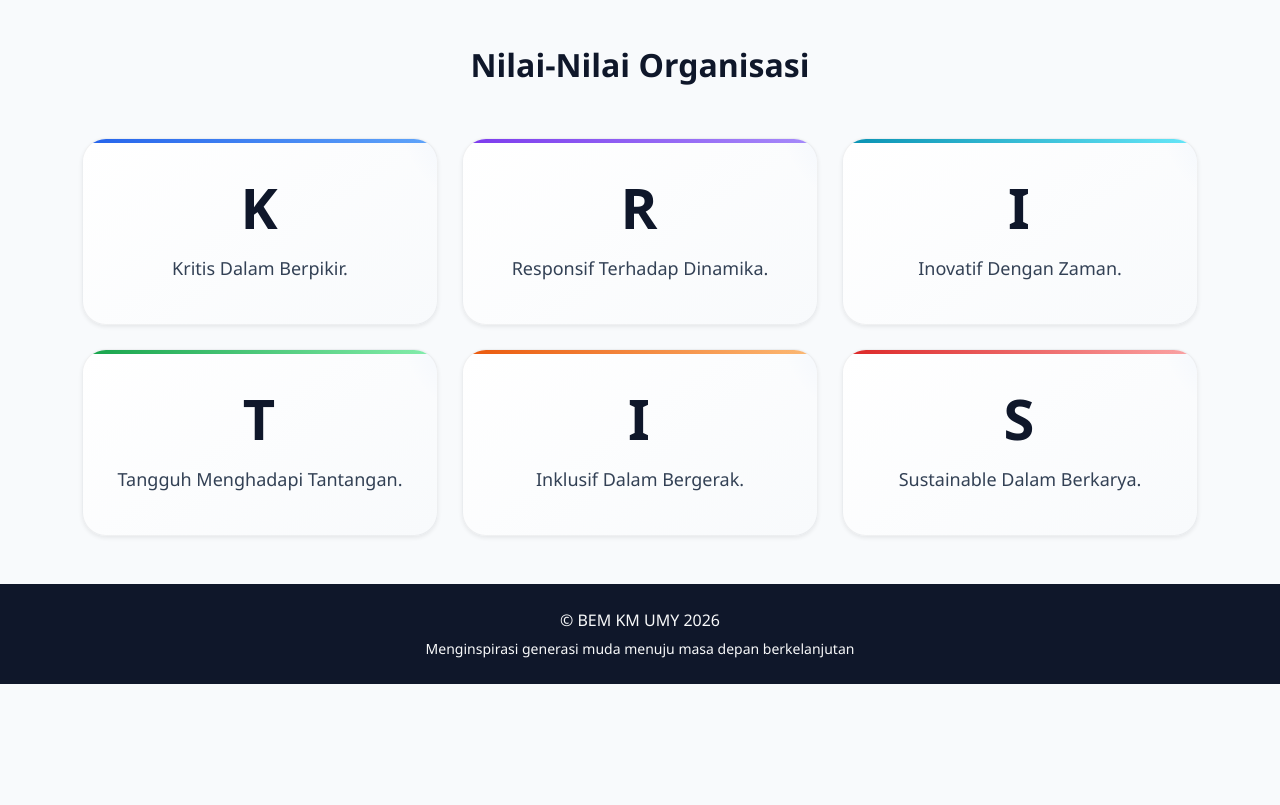
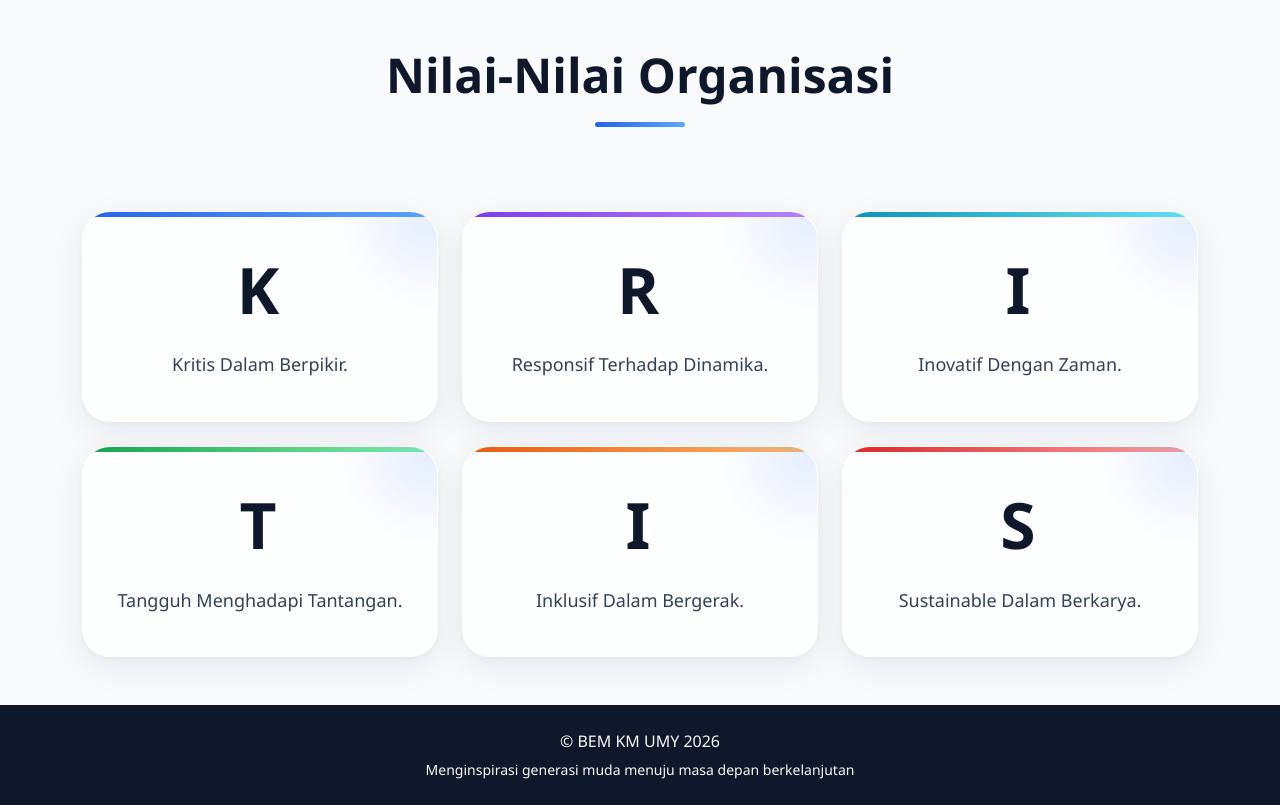
Before and after one commit to indralesmanaagama-eng/BEM-KM-UMY-2026, a plain HTML site: page profil.html in a window 1280 px wide. Shown: the part 802-1607 px from the top of the page. Before the commit the page ends 1486 px from the top, so only its background shows below. Drawn offline with nearby package versions, Linux system fonts and the light colour scheme.

Commit message:
profil.html

```diff
--- a/profil.html
+++ b/profil.html
@@ -74,124 +74,140 @@
             }
         }
 
-        /* Judul Section */
         .section-title {
-            font-weight: 800;
+            font-weight: 900;
             text-align: center;
-            margin-bottom: 30px;
+            margin-bottom: 60px;
+            font-size: 48px;
             color: #0f172a;
+            position: relative;
         }
 
-        /* Kartu Nilai Organisasi */
+        .section-title::after {
+            content: "";
+            width: 90px;
+            height: 5px;
+            background: linear-gradient(90deg, #2563eb, #60a5fa);
+            display: block;
+            margin: 18px auto 0;
+            border-radius: 20px;
+        }
+
+        /* =========================
+           VALUE BOX ESTETIK
+        ========================= */
+
         .value-box {
             position: relative;
             padding: 40px 30px;
-            border-radius: 24px;
-            background: linear-gradient(145deg, #ffffff, #f8fafc);
-            border: 1px solid rgba(15, 23, 42, 0.06);
+            border-radius: 28px;
+            background: rgba(255,255,255,0.75);
+            backdrop-filter: blur(14px);
+            border: 1px solid rgba(255,255,255,0.4);
             box-shadow:
-                0 10px 30px rgba(15, 23, 42, 0.06),
-                0 2px 8px rgba(15, 23, 42, 0.04);
-            transition: all 0.4s ease;
+                0 10px 35px rgba(15,23,42,0.07),
+                0 2px 10px rgba(15,23,42,0.04);
+            transition: all 0.45s ease;
             height: 100%;
             overflow: hidden;
         }
 
-        /* Garis dekoratif atas */
+        /* Glow background */
+        .value-box::after {
+            content: "";
+            position: absolute;
+            width: 180px;
+            height: 180px;
+            border-radius: 50%;
+            top: -80px;
+            right: -80px;
+            background: radial-gradient(circle, rgba(59,130,246,0.12), transparent 70%);
+            z-index: 0;
+        }
+
+        /* garis atas */
         .value-box::before {
             content: "";
             position: absolute;
             top: 0;
             left: 0;
             width: 100%;
-            height: 4px;
-            background: linear-gradient(90deg, #1d4ed8, #3b82f6, #60a5fa);
-        }
-
-        /* Efek glow */
-        .value-box::after {
-            content: "";
-            position: absolute;
-            top: -60%;
-            right: -40%;
-            width: 180px;
-            height: 180px;
-            background: radial-gradient(circle, rgba(59,130,246,0.08), transparent 70%);
-            border-radius: 50%;
-            pointer-events: none;
+            height: 5px;
+            border-radius: 20px;
+            background: linear-gradient(90deg,#2563eb,#60a5fa);
         }
 
         .value-box:hover {
-            transform: translateY(-12px) scale(1.02);
+            transform: translateY(-14px) scale(1.02);
             box-shadow:
-                0 20px 45px rgba(15, 23, 42, 0.10),
-                0 8px 20px rgba(59, 130, 246, 0.08);
+                0 25px 50px rgba(15,23,42,0.12),
+                0 10px 25px rgba(37,99,235,0.10);
         }
 
-        /* Huruf Utama */
+        /* Huruf utama */
         .value-box h2 {
-            font-size: 56px;
-            font-weight: 900;
-            margin-bottom: 18px;
-            color: #0f172a;
-            letter-spacing: 2px;
-            line-height: 1;
             position: relative;
             z-index: 2;
+            font-size: 64px;
+            font-weight: 900;
+            margin-bottom: 20px;
+            color: #0f172a;
+            letter-spacing: 4px;
         }
 
         /* Deskripsi */
         .value-box p {
-            margin: 0;
+            position: relative;
+            z-index: 2;
             font-size: 18px;
-            line-height: 1.7;
+            line-height: 1.8;
             color: #334155;
             font-weight: 500;
-            position: relative;
-            z-index: 2;
+            margin: 0;
         }
 
-        /* Warna berbeda tiap kartu */
-        .row > .col-md-4:nth-child(1) .value-box::before {
-            background: linear-gradient(90deg, #2563eb, #60a5fa);
+        /* Variasi warna tiap card */
+        .col-md-4:nth-child(1) .value-box::before {
+            background: linear-gradient(90deg,#2563eb,#60a5fa);
         }
 
-        .row > .col-md-4:nth-child(2) .value-box::before {
-            background: linear-gradient(90deg, #7c3aed, #a78bfa);
+        .col-md-4:nth-child(2) .value-box::before {
+            background: linear-gradient(90deg,#7c3aed,#c084fc);
         }
 
-        .row > .col-md-4:nth-child(3) .value-box::before {
-            background: linear-gradient(90deg, #0891b2, #67e8f9);
+        .col-md-4:nth-child(3) .value-box::before {
+            background: linear-gradient(90deg,#0891b2,#67e8f9);
         }
 
-        .row > .col-md-4:nth-child(4) .value-box::before {
-            background: linear-gradient(90deg, #16a34a, #86efac);
+        .col-md-4:nth-child(4) .value-box::before {
+            background: linear-gradient(90deg,#16a34a,#86efac);
         }
 
-        .row > .col-md-4:nth-child(5) .value-box::before {
-            background: linear-gradient(90deg, #ea580c, #fdba74);
+        .col-md-4:nth-child(5) .value-box::before {
+            background: linear-gradient(90deg,#ea580c,#fdba74);
         }
 
-        .row > .col-md-4:nth-child(6) .value-box::before {
-            background: linear-gradient(90deg, #dc2626, #fca5a5);
+        .col-md-4:nth-child(6) .value-box::before {
+            background: linear-gradient(90deg,#dc2626,#fca5a5);
         }
 
         footer {
             background: #0f172a;
         }
 
+        /* Responsive */
         @media (max-width: 768px) {
-            .profil-modern h2 {
-                font-size: 38px;
+            .section-title {
+                font-size: 34px;
             }
 
             .value-box {
                 padding: 32px 24px;
-                border-radius: 20px;
+                border-radius: 22px;
             }
 
             .value-box h2 {
-                font-size: 44px;
+                font-size: 48px;
             }
 
             .value-box p {
@@ -228,11 +244,14 @@
 <section class="profil-modern">
     <div class="container content">
         <h4>Kabinet Rajut Asa</h4>
+
         <h2>BEM KM UMY 2026</h2>
+
         <p>
             BEM KM UMY adalah organisasi mahasiswa yang menjadi wadah aspirasi, pengembangan,
             dan perjuangan mahasiswa Universitas Muhammadiyah Yogyakarta.
         </p>
+
         <p>
             Bergerak dalam advokasi, riset sosial, serta implementasi program strategis demi menciptakan
             kampus yang progresif dan berdaya saing.
@@ -245,47 +264,49 @@
         <h2 class="section-title">Nilai-Nilai Organisasi</h2>
 
         <div class="row text-center g-4 mt-3">
+
             <div class="col-md-4">
-                <div class="value-box shadow-sm">
+                <div class="value-box">
                     <h2>K</h2>
                     <p>Kritis Dalam Berpikir.</p>
                 </div>
             </div>
 
             <div class="col-md-4">
-                <div class="value-box shadow-sm">
+                <div class="value-box">
                     <h2>R</h2>
                     <p>Responsif Terhadap Dinamika.</p>
                 </div>
             </div>
 
             <div class="col-md-4">
-                <div class="value-box shadow-sm">
+                <div class="value-box">
                     <h2>I</h2>
                     <p>Inovatif Dengan Zaman.</p>
                 </div>
             </div>
 
             <div class="col-md-4">
-                <div class="value-box shadow-sm">
+                <div class="value-box">
                     <h2>T</h2>
                     <p>Tangguh Menghadapi Tantangan.</p>
                 </div>
             </div>
 
             <div class="col-md-4">
-                <div class="value-box shadow-sm">
+                <div class="value-box">
                     <h2>I</h2>
                     <p>Inklusif Dalam Bergerak.</p>
                 </div>
             </div>
 
             <div class="col-md-4">
-                <div class="value-box shadow-sm">
+                <div class="value-box">
                     <h2>S</h2>
                     <p>Sustainable Dalam Berkarya.</p>
                 </div>
             </div>
+
         </div>
     </div>
 </section>
```
